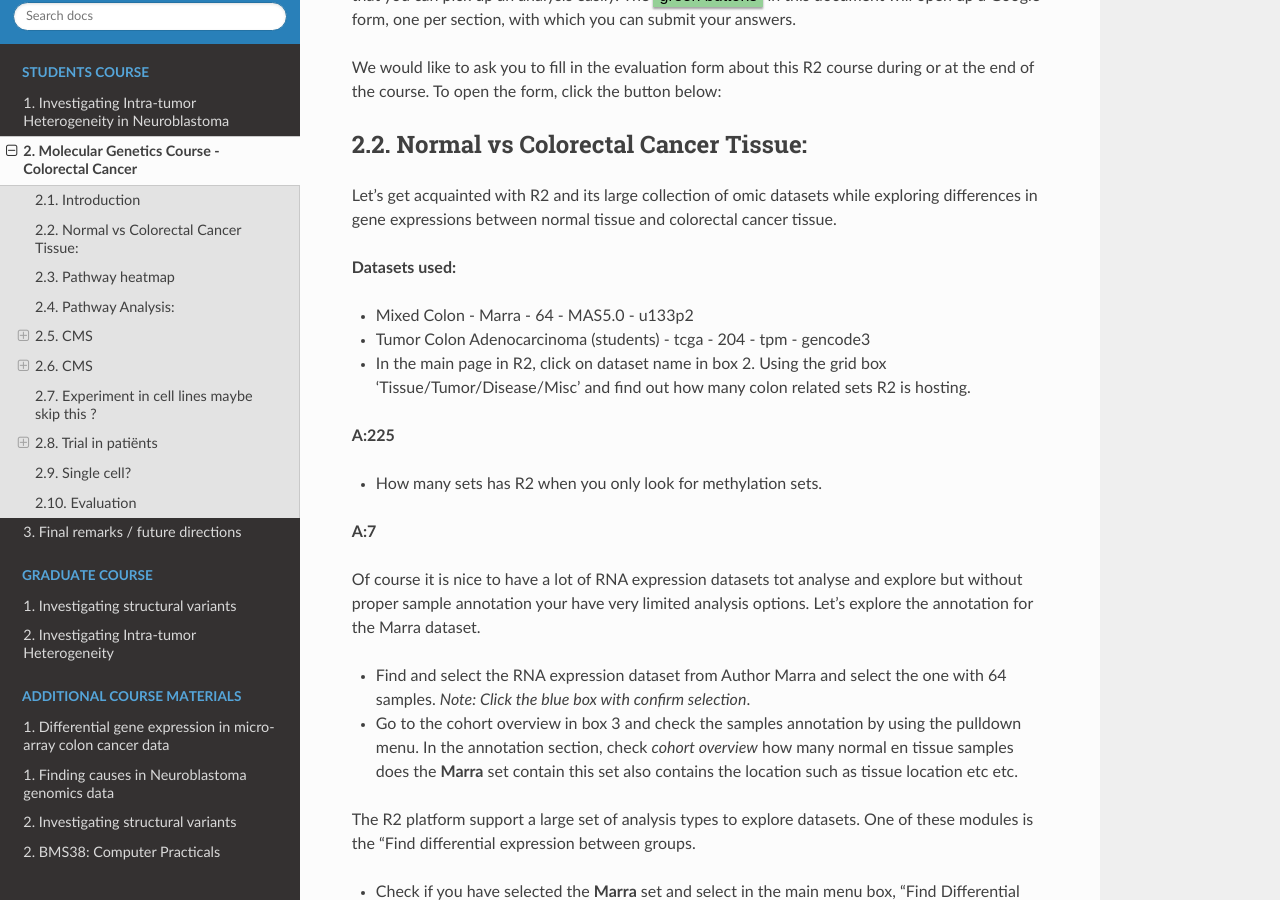
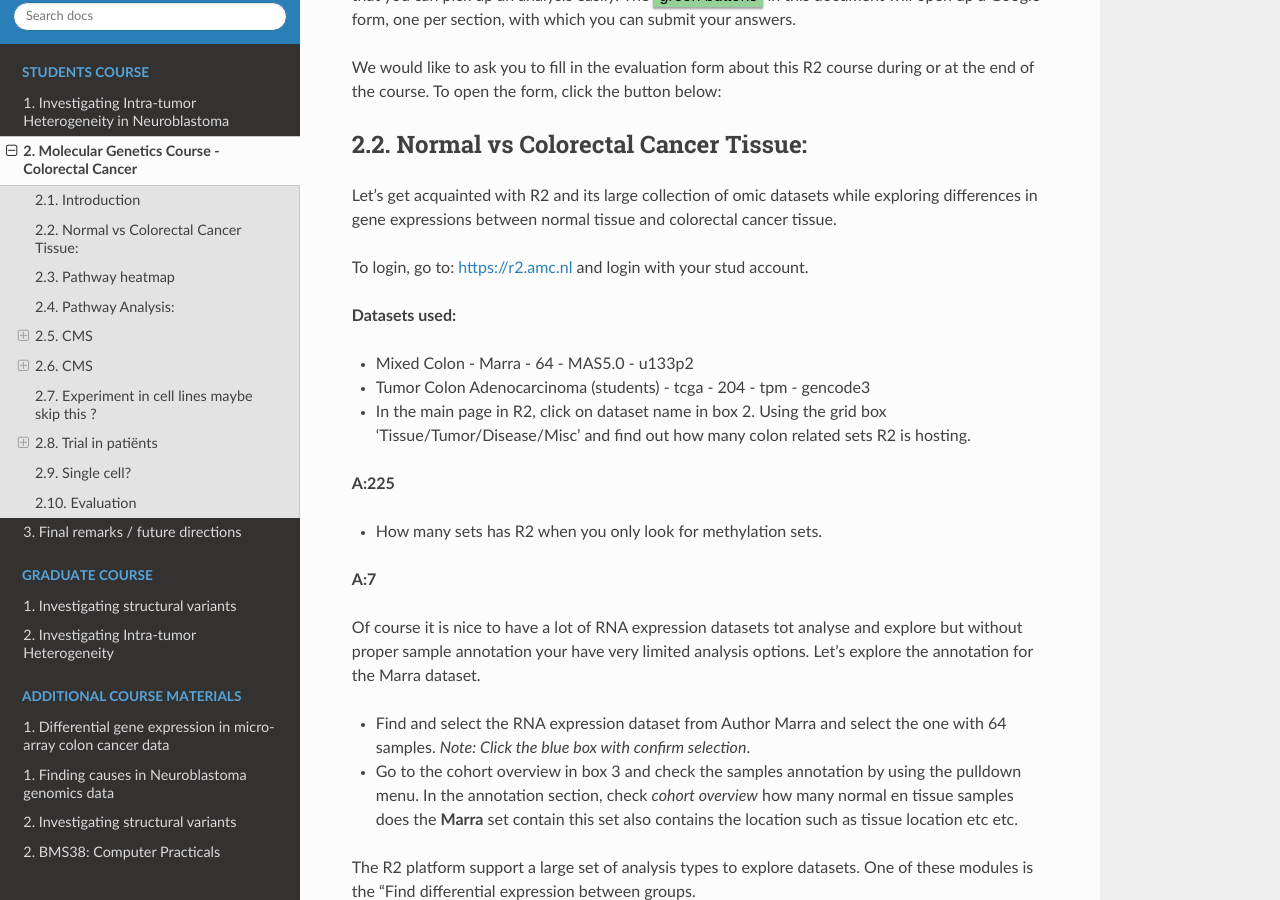
Before and after one commit to antronerds/r2-training-courses, a Sphinx documentation site: the page built from docs/Molecular_Genetics_CRC.md, in a window 1280 px wide and 900 px high, scrolled down 1894 px. Built offline with Sphinx 7.4.7 and the Read the Docs theme 2.0.0, drawn with Linux system fonts in a browser that asks for light colours.

Commit message:
section normal vs colon

```diff
--- a/docs/Molecular_Genetics_CRC.md
+++ b/docs/Molecular_Genetics_CRC.md
@@ -56,6 +56,8 @@ the form, click the button below:
 
 Let's get acquainted with R2 and its large collection of omic datasets while exploring differences in gene
 expressions between normal tissue and colorectal cancer tissue.
+
+To login, go to: [https://r2.amc.nl](https://r2.amc.nl) and login with your stud account.
 
 **Datasets used:**
 
```
